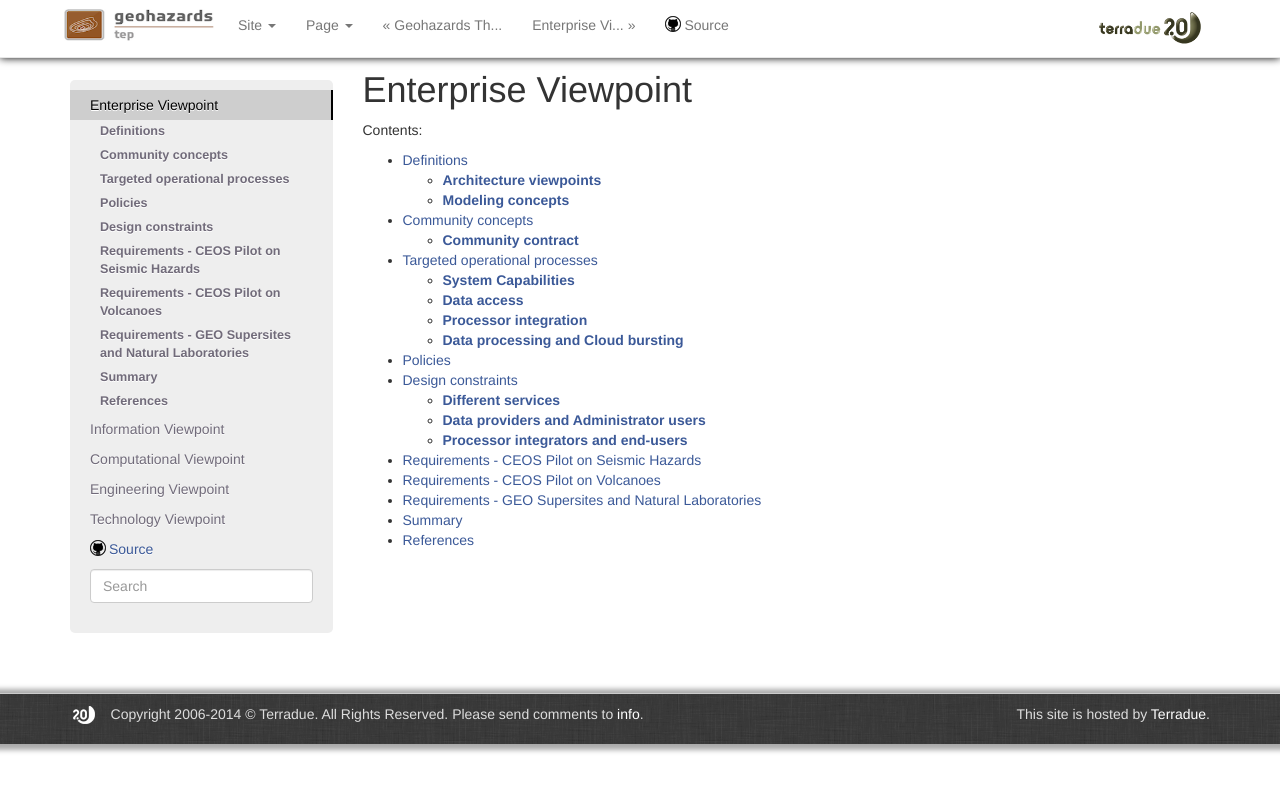
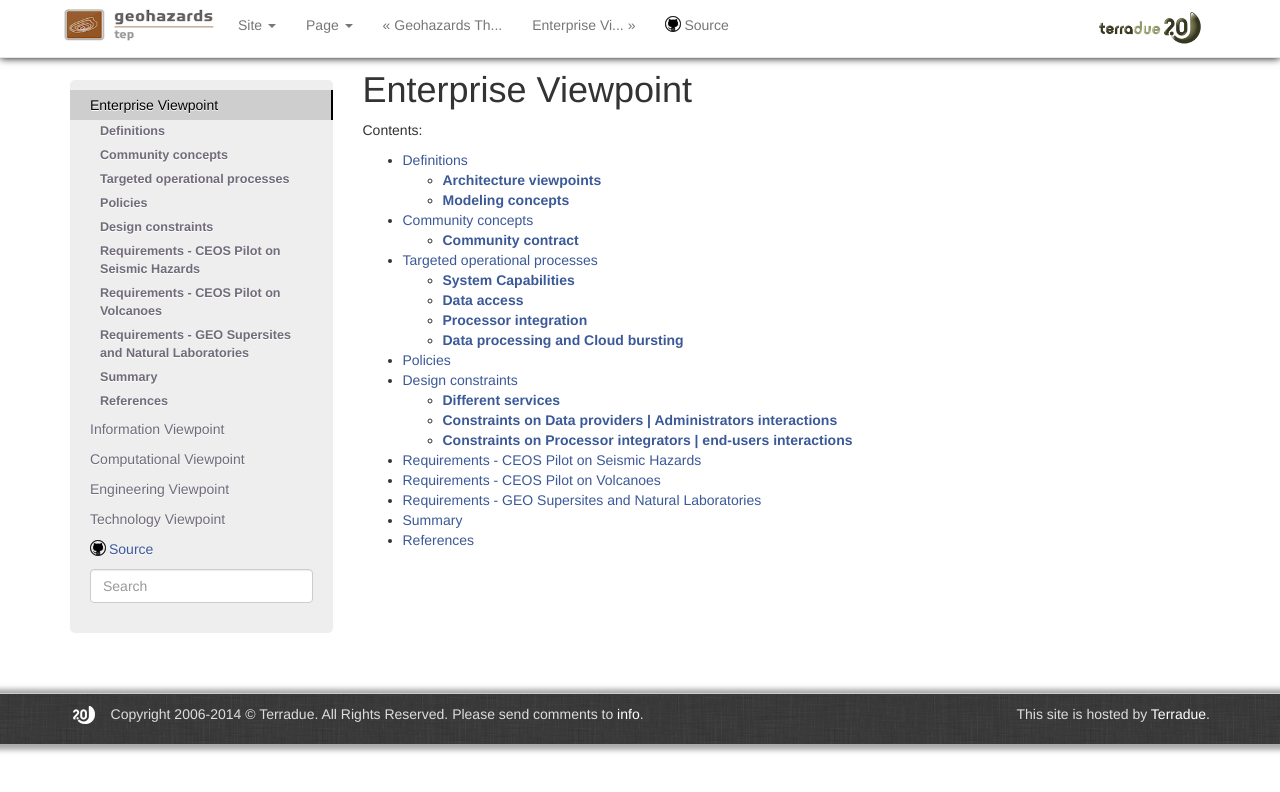
Before and after one commit to Terradue/doc-tep-geohazards-arch, a Sphinx documentation site: the page built from source/enterprise/index.rst, in a window 1280 px wide. Shown: the top 792 px of the page. Built offline with Sphinx 7.4.7, drawn with Linux system fonts in a browser that asks for light colours.

Commit message:
Update interactions.rst

```diff
--- a/source/enterprise/interactions.rst
+++ b/source/enterprise/interactions.rst
@@ -25,12 +25,12 @@ Different services
        Users <-> cloudDashboard: interact
        Users <-> cloudSandbox: interact
 
-Data providers and Administrator users
---------------------------------------
+Constraints on Data providers | Administrators interactions
+------------------------------------------------------------
 
 TBD
 
-Processor integrators and end-users
------------------------------------
+Constraints on Processor integrators | end-users interactions
+--------------------------------------------------------------
 
 TBD
```
